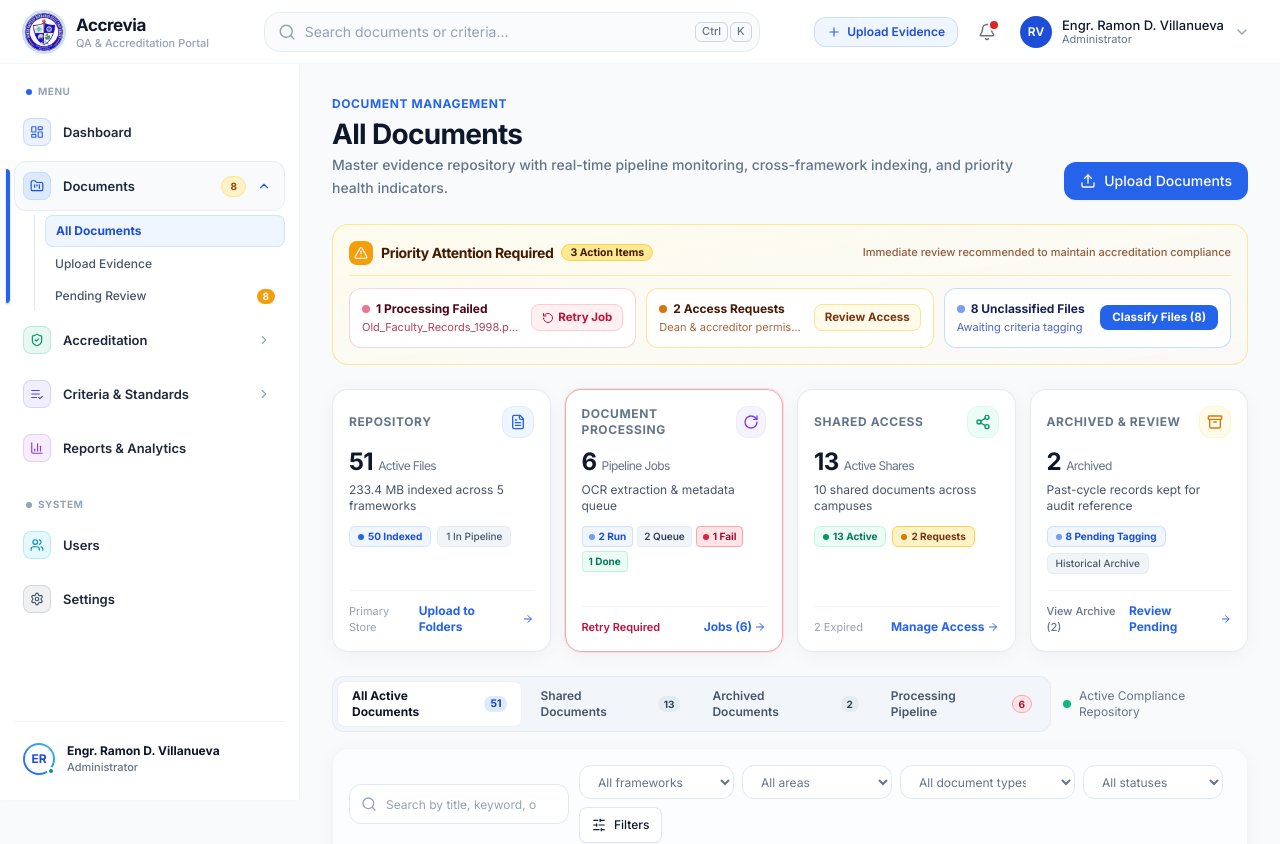
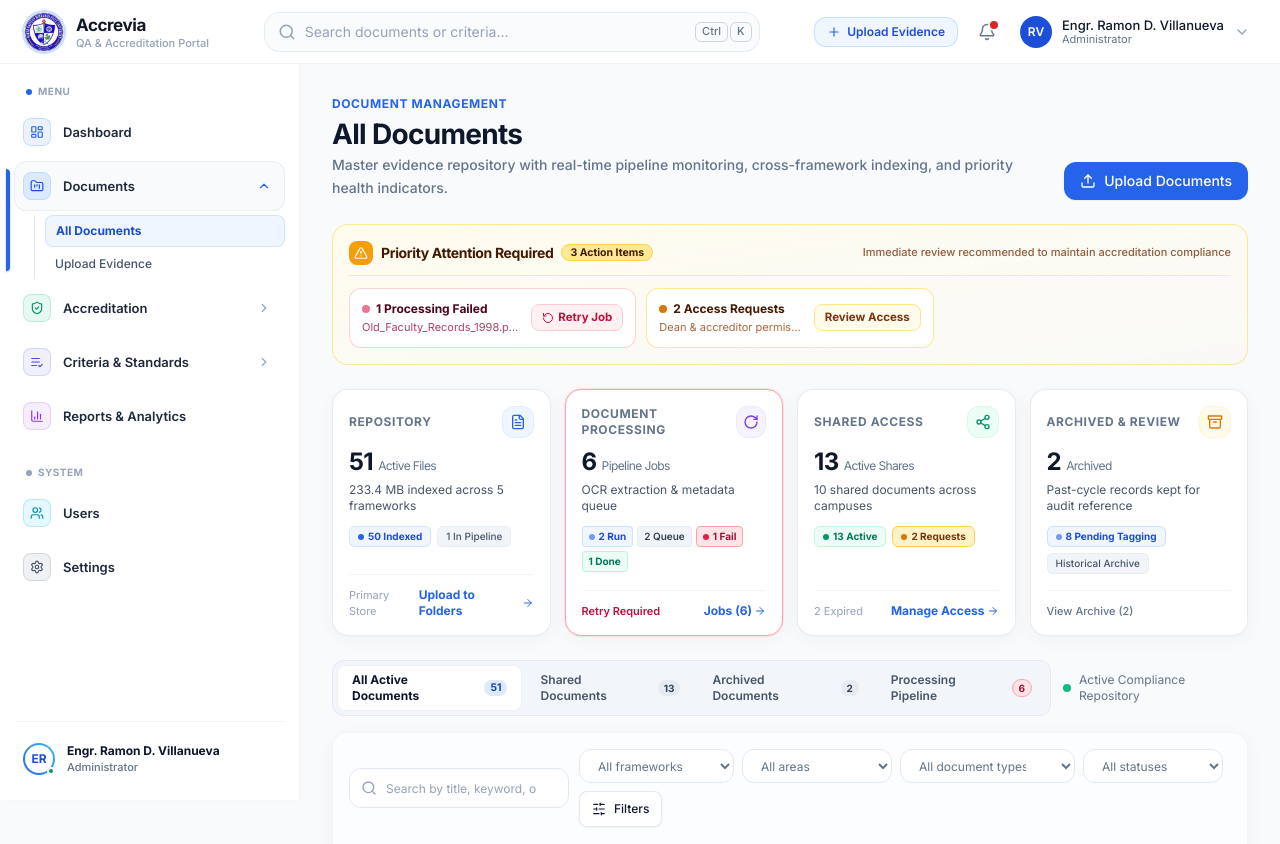
Before and after one commit to elykalmorfe/accrevia, a React (Vite) app in the folder frontend/: page /evidence in a window 1280 px wide. Shown: the top 844 px of the page. Built offline with nearby package versions, Linux system fonts and the light colour scheme.

Commit message:
feat: remove Pending Review feature from sidebar and navigation

```diff
--- a/frontend/src/App.tsx
+++ b/frontend/src/App.tsx
@@ -10,7 +10,6 @@ import { DocumentViewer } from './pages/DocumentViewer';
 import { AllEvidence } from './pages/evidence/AllEvidence';
 import { CommonDocumentsView } from './pages/evidence/CommonDocumentsView';
 import { UploadEvidence } from './pages/evidence/UploadEvidence';
-import { PendingClassification } from './pages/evidence/PendingClassification';
 import { DocumentProcessing } from './pages/evidence/DocumentProcessing';
 import { SharedEvidence } from './pages/evidence/SharedEvidence';
 import { ArchivedEvidence } from './pages/evidence/ArchivedEvidence';
@@ -57,7 +56,7 @@ export function App({ viewAs = 'Administrator' }: AppProps) {
                     <Route path="evidence" element={<AllEvidence />} />
                     <Route path="evidence/common" element={<CommonDocumentsView />} />
                     <Route path="evidence/upload" element={<UploadEvidence />} />
-                    <Route path="evidence/pending" element={<PendingClassification />} />
+                    <Route path="evidence/pending" element={<Navigate to="/evidence" replace />} />
                     <Route path="evidence/processing" element={<DocumentProcessing />} />
                     <Route path="evidence/shared" element={<SharedEvidence />} />
                     <Route path="evidence/archived" element={<ArchivedEvidence />} />
--- a/frontend/src/components/layout/Sidebar.tsx
+++ b/frontend/src/components/layout/Sidebar.tsx
@@ -100,14 +100,7 @@ export function Sidebar() {
 
                   {/* Context Badges */}
                   <div className="flex items-center gap-1.5 shrink-0">
-                    {item.label === 'Documents' && pending.length > 0 && (
-                      <span
-                        className="inline-flex items-center rounded-full bg-amber-100 text-amber-800 border border-amber-200 px-2 py-0.5 text-[10px] font-bold"
-                        title={`${pending.length} pending review`}
-                      >
-                        {pending.length}
-                      </span>
-                    )}
+
 
                     {item.badge && (!pending.length || item.label !== 'Documents') && (
                       <span className="hidden xl:inline-flex rounded-md bg-slate-100 text-slate-600 border border-slate-200/80 px-1.5 py-0.2 text-[9.5px] font-semibold">
@@ -156,11 +149,7 @@ export function Sidebar() {
                           >
                             <span className="truncate">{child.label}</span>
 
-                            {child.showPendingCount && pending.length > 0 && (
-                              <span className="rounded-full bg-amber-500 text-white px-1.5 py-0.2 text-[10px] font-bold tabular-nums">
-                                {pending.length}
-                              </span>
-                            )}
+
                           </Link>
                         </li>
                       );
--- a/frontend/src/data/analytics.ts
+++ b/frontend/src/data/analytics.ts
@@ -112,6 +112,6 @@ export const latencyBreakdown = [
 
 
 export const notifications = [
-{ id: 'n-1', title: 'New uploads await classification', detail: 'Assign framework, area, and criterion to make them searchable.', to: '/evidence/pending', time: '12 min ago' },
+{ id: 'n-1', title: 'New uploads await classification', detail: 'Assign framework, area, and criterion to make them searchable.', to: '/evidence', time: '12 min ago' },
 { id: 'n-2', title: 'OCR failed for Old_Faculty_Records_1998.pdf', detail: 'Low recognition confidence. Re-scan or retry with enhanced OCR.', to: '/evidence/processing', time: '54 min ago' },
 { id: 'n-3', title: 'Criterion 6.2 has no indexed evidence', detail: 'Student development and activities needs supporting documents.', to: '/reports?tab=coverage', time: 'Yesterday' }];
--- a/frontend/src/data/navigation.ts
+++ b/frontend/src/data/navigation.ts
@@ -55,8 +55,7 @@ export const navigation: NavItem[] = [
     },
     children: [
       { label: 'All Documents', to: '/evidence' },
-      { label: 'Upload Evidence', to: '/evidence/upload' },
-      { label: 'Pending Review', to: '/evidence/pending', showPendingCount: true }
+      { label: 'Upload Evidence', to: '/evidence/upload' }
     ]
   },
   {
--- a/frontend/src/pages/Dashboard.tsx
+++ b/frontend/src/pages/Dashboard.tsx
@@ -17,7 +17,6 @@ import {
   EyeIcon,
   ChevronRightIcon,
   FileSpreadsheetIcon,
-  ClockIcon,
   SearchIcon
 } from 'lucide-react';
 import { usePortal } from '../contexts/PortalContext';
@@ -304,9 +303,7 @@ export function Dashboard() {
               {formatNumber(s.indexed)}
             </p>
             <div className="mt-2 flex items-center justify-between text-[11px]">
-              <span className={`font-semibold ${s.pending > 0 ? 'text-amber-700' : 'text-slate-500'}`}>
-                {s.pending > 0 ? `${s.pending} pending review` : 'All classified'}
-              </span>
+              <span className="font-semibold text-emerald-700">All indexed & verified</span>
               <span className="text-ink-subtle">{formatNumber(s.total)} total</span>
             </div>
           </div>
@@ -780,20 +777,6 @@ export function Dashboard() {
                   <ChevronRightIcon className="h-3 w-3 text-slate-400" />
                 </Link>
 
-                <Link
-                  to="/evidence/pending"
-                  className="flex items-center justify-between p-2 rounded-lg bg-slate-50 hover:bg-amber-50 text-ink hover:text-amber-800 text-xs font-medium transition-colors"
-                >
-                  <span className="flex items-center gap-2">
-                    <ClockIcon className="h-3.5 w-3.5 text-amber-600" />
-                    <span>Pending Classification</span>
-                  </span>
-                  {s.pending > 0 && (
-                    <span className="rounded-full bg-amber-500 text-white px-1.5 py-0.2 text-[10px] font-bold">
-                      {s.pending}
-                    </span>
-                  )}
-                </Link>
 
                 <Link
                   to="/frameworks"
--- a/frontend/src/pages/evidence/AllEvidence.tsx
+++ b/frontend/src/pages/evidence/AllEvidence.tsx
@@ -258,28 +258,7 @@ export function AllEvidence() {
                 </div>
               )}
 
-              {/* Item 3: Awaiting Classification */}
-              {pending.length > 0 && (
-                <div className="flex items-center justify-between gap-3 rounded-xl border border-blue-200/90 bg-white/95 p-3 shadow-2xs">
-                  <div className="min-w-0 flex-1">
-                    <div className="flex items-center gap-1.5">
-                      <span className="h-2 w-2 rounded-full bg-blue-600 animate-pulse" />
-                      <p className="text-xs font-bold text-blue-950 truncate">
-                        {pending.length} Unclassified Files
-                      </p>
-                    </div>
-                    <p className="text-[11px] text-blue-800/80 truncate mt-0.5">
-                      Awaiting criteria tagging
-                    </p>
-                  </div>
-                  <Link
-                    to="/evidence/pending"
-                    className="inline-flex items-center gap-1 shrink-0 rounded-lg bg-brand-600 px-3 py-1 text-[11.5px] font-bold text-white shadow-xs hover:bg-brand-700 transition-colors"
-                  >
-                    Classify Files ({pending.length})
-                  </Link>
-                </div>
-              )}
+
             </div>
           </div>
         </div>
@@ -451,9 +430,7 @@ export function AllEvidence() {
               <Link to="/evidence/archived" className="text-slate-500 hover:text-slate-800 text-[11px] font-medium">
                 View Archive ({archivedDocs.length})
               </Link>
-              <Link to="/evidence/pending" className="font-bold text-brand-600 hover:text-brand-700 inline-flex items-center gap-0.5">
-                Review Pending <ArrowRightIcon className="h-3 w-3" />
-              </Link>
+
             </div>
           </div>
 
--- a/frontend/src/pages/evidence/UploadEvidence.tsx
+++ b/frontend/src/pages/evidence/UploadEvidence.tsx
@@ -1313,12 +1313,7 @@ export function UploadEvidence() {
                               Stored in <strong>{selected.folderName || currentFolder.name}</strong> and vector indexed into the global university knowledge store.
                             </p>
                             <div className="mt-3 flex flex-col gap-2">
-                              <Link
-                                to="/evidence/pending"
-                                className="btn btn-primary btn-sm w-full justify-center shadow-xs"
-                              >
-                                Review in Pending Classification
-                              </Link>
+                              <Link to="/evidence" className="btn btn-primary btn-sm w-full justify-center shadow-xs">View All Documents</Link>
                               <button
                                 type="button"
                                 onClick={() => setFolderTab('documents')}
```
